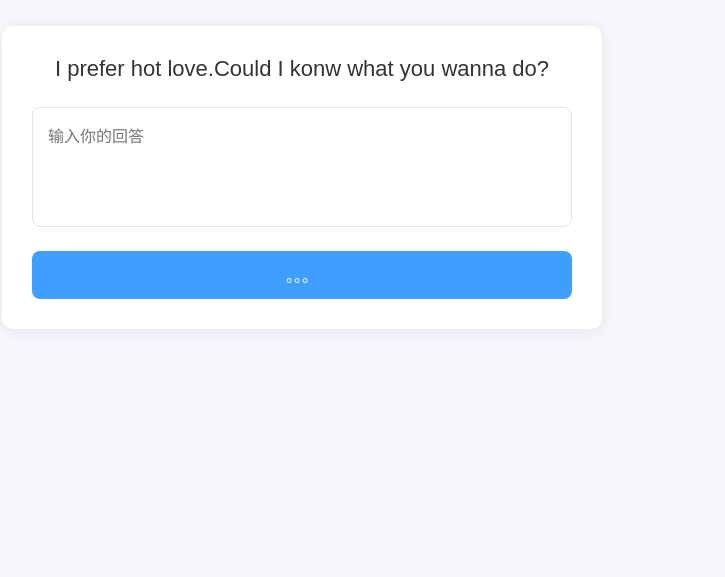
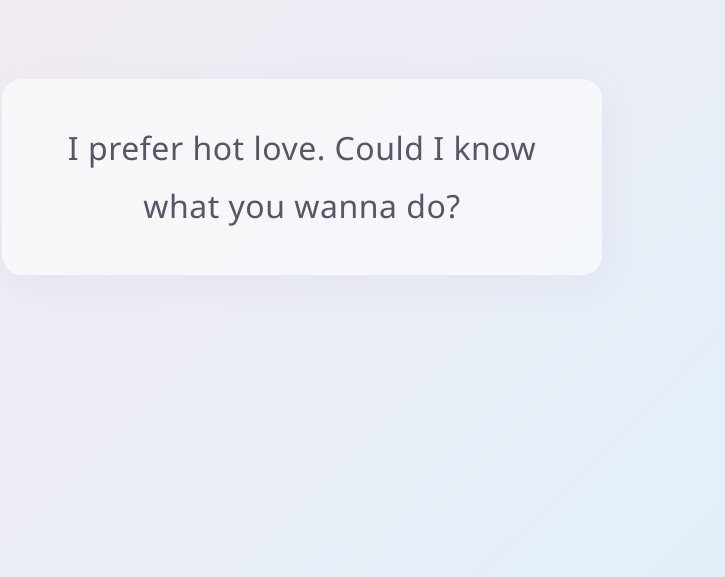
Before and after one commit to Lafiue/From_Heart, a plain HTML site: page index.html in a window 1280 px wide. Shown: the part 223-800 px from the top of the page, without its empty margins (338-1063 px from the left). Drawn offline with Linux system fonts and the light colour scheme.

Commit message:
Update index.html

```diff
--- a/index.html
+++ b/index.html
@@ -1,138 +1,64 @@
 <!DOCTYPE html>
-<html lang="zh-CN">
+<html lang="en">
 <head>
     <meta charset="UTF-8">
-    <!-- 响应式适配 -->
+    <!-- 适配移动端 -->
     <meta name="viewport" content="width=device-width, initial-scale=1.0">
-    <title>awa...</title>
+    <title> awa... </title>
     <style>
-        /* 全局重置 + 基础样式 */
+        /* 全局重置样式，消除默认边距 */
         * {
             margin: 0;
             padding: 0;
             box-sizing: border-box;
-            font-family: "Microsoft YaHei", sans-serif;
         }
 
-        /* 页面背景：柔和纯色，护眼 */
+        /* 页面主体：柔和渐变背景 + 居中布局 */
         body {
+            /* 莫兰迪柔和渐变色调（粉→蓝） */
+            background: linear-gradient(135deg, #f8e9f0 0%, #e0f0f9 100%);
             min-height: 100vh;
-            background-color: #f5f7fa;
+            /* 弹性布局，文字垂直+水平居中 */
             display: flex;
+            justify-content: center;
             align-items: center;
-            justify-content: center;
+            /* 字体：优雅无衬线体 */
+            font-family: 'Segoe UI', 'Roboto', sans-serif;
             padding: 20px;
         }
 
-        /* 核心容器：仅包裹问题栏 */
-        .question-container {
-            width: 100%;
+        /* 文字容器：柔和圆角+轻微阴影+内边距 */
+        .text-box {
             max-width: 600px;
-            background: white;
-            padding: 30px;
-            border-radius: 12px;
-            box-shadow: 0 2px 15px rgba(0,0,0,0.08);
+            background-color: rgba(255, 255, 255, 0.6);
+            border-radius: 20px;
+            padding: 40px 30px;
+            /* 柔和阴影，不突兀 */
+            box-shadow: 0 8px 30px rgba(180, 160, 200, 0.1);
+            /* 加载淡入动画 */
+            animation: fadeIn 1.2s ease-in-out;
         }
 
-        /* 标题：简洁提示 */
-        .title {
+        /* 核心文字样式 */
+        .soft-text {
+            font-size: clamp(1.2rem, 3vw, 2rem); /* 响应式字号 */
+            color: #5a5466; /* 柔和深灰紫，护眼不刺眼 */
+            line-height: 1.8; /* 行高舒适，易阅读 */
             text-align: center;
-            color: #333;
-            margin-bottom: 25px;
-            font-size: 22px;
-            font-weight: 500;
+            letter-spacing: 0.5px; /* 轻微字间距，更优雅 */
         }
 
-        /* 问题输入栏（核心） */
-        #question-input {
-            width: 100%;
-            height: 120px;
-            padding: 15px;
-            border: 1px solid #e1e5ee;
-            border-radius: 8px;
-            resize: none;
-            font-size: 16px;
-            color: #333;
-            outline: none;
-            transition: border 0.3s;
-            margin-bottom: 20px;
-        }
-
-        /* 输入框聚焦效果 */
-        #question-input:focus {
-            border-color: #409eff;
-            box-shadow: 0 0 0 3px rgba(64,158,255,0.1);
-        }
-
-        /* 提交按钮 */
-        #submit-btn {
-            width: 100%;
-            height: 48px;
-            background-color: #409eff;
-            color: white;
-            border: none;
-            border-radius: 8px;
-            font-size: 16px;
-            cursor: pointer;
-            transition: background 0.3s;
-        }
-
-        /* 按钮悬停效果 */
-        #submit-btn:hover {
-            background-color: #338eef;
-        }
-
-        /* 提交提示文字 */
-        .tip {
-            text-align: center;
-            margin-top: 15px;
-            color: #67c23a;
-            font-size: 14px;
-            display: none;
+        /* 淡入动画 */
+        @keyframes fadeIn {
+            from { opacity: 0; transform: translateY(10px); }
+            to { opacity: 1; transform: translateY(0); }
         }
     </style>
 </head>
 <body>
-    <div class="question-container">
-        <h2 class="title">I prefer hot love.Could I konw what you wanna do?</h2>
-        <!-- 核心：问题输入栏 -->
-        <textarea id="question-input" placeholder="输入你的回答"></textarea>
-        <!-- 提交按钮 -->
-        <button id="submit-btn">。。。</button>
-        <!-- 提交提示 -->
-        <div class="tip" id="tip">。。。</div>
+    <div class="text-box">
+        <!-- 你需要的文字（已修正拼写：konw → know） -->
+        <p class="soft-text">I prefer hot love. Could I know what you wanna do?</p>
     </div>
-
-    <script>
-        // 获取元素
-        const input = document.getElementById('question-input');
-        const btn = document.getElementById('submit-btn');
-        const tip = document.getElementById('tip');
-
-        // 提交功能
-        btn.addEventListener('click', function() {
-            // 去除空字符，判断是否输入内容
-            const question = input.value.trim();
-            if (!question) {
-                tip.textContent = '请输入问题内容！';
-                tip.style.color = '#f56c6c';
-                tip.style.display = 'block';
-                return;
-            }
-
-            // 模拟提交成功
-            tip.textContent = '问题提交成功！';
-            tip.style.color = '#67c23a';
-            tip.style.display = 'block';
-
-            // 清空输入框
-            input.value = '';
-
-            // 3秒后隐藏提示
-            setTimeout(() => {
-                tip.style.display = 'none';
-            }, 3000);
-        });
-    </script>
 </body>
 </html>
```
